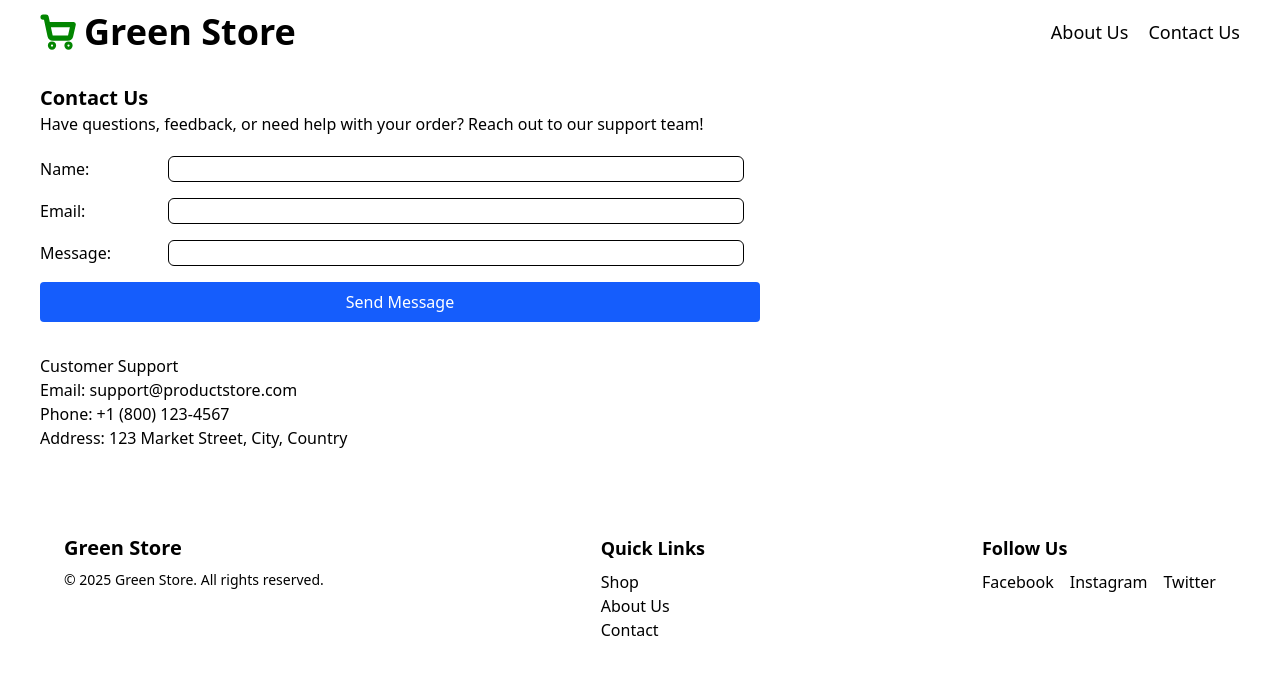
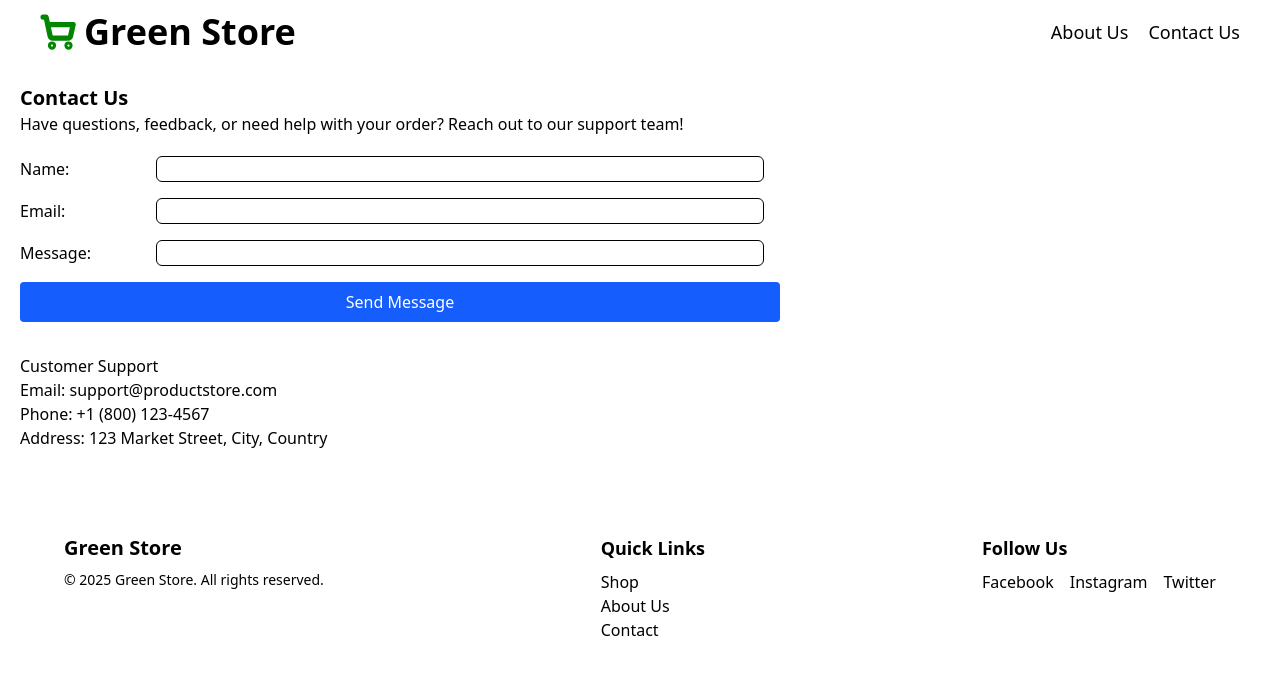
Before and after one commit to SreelakshmiKSudheer/Green-Store, a React (Vite) app: page /contact in a window 1280 px wide. Shown: the top 674 px of the page. Built offline with nearby package versions, Linux system fonts and the light colour scheme.

Commit message:
contact page

```diff
--- a/src/pages/Contact.jsx
+++ b/src/pages/Contact.jsx
@@ -2,7 +2,7 @@ import React from 'react'
 
 const Contact = () => {
   return (
-    <div className="w-200 px-10 py-5" >
+    <div className="w-200 px-5 py-5" >
       <h2 className='text-xl font-bold'>Contact Us</h2>
       <p>
         Have questions, feedback, or need help with your order? Reach out to our support team!
```
